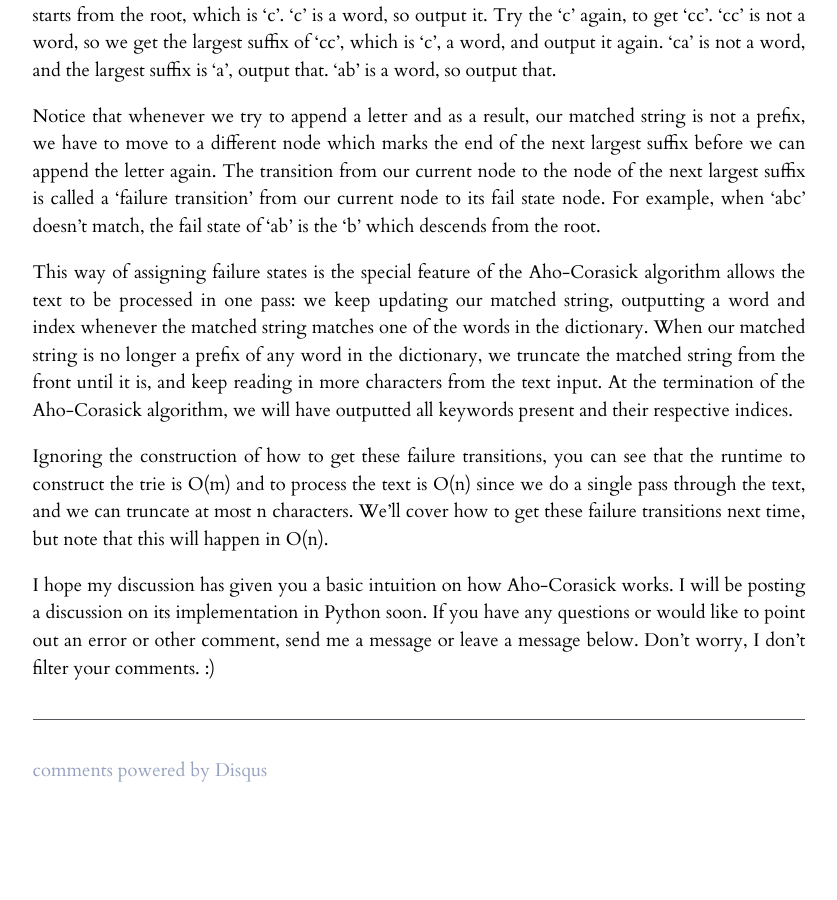
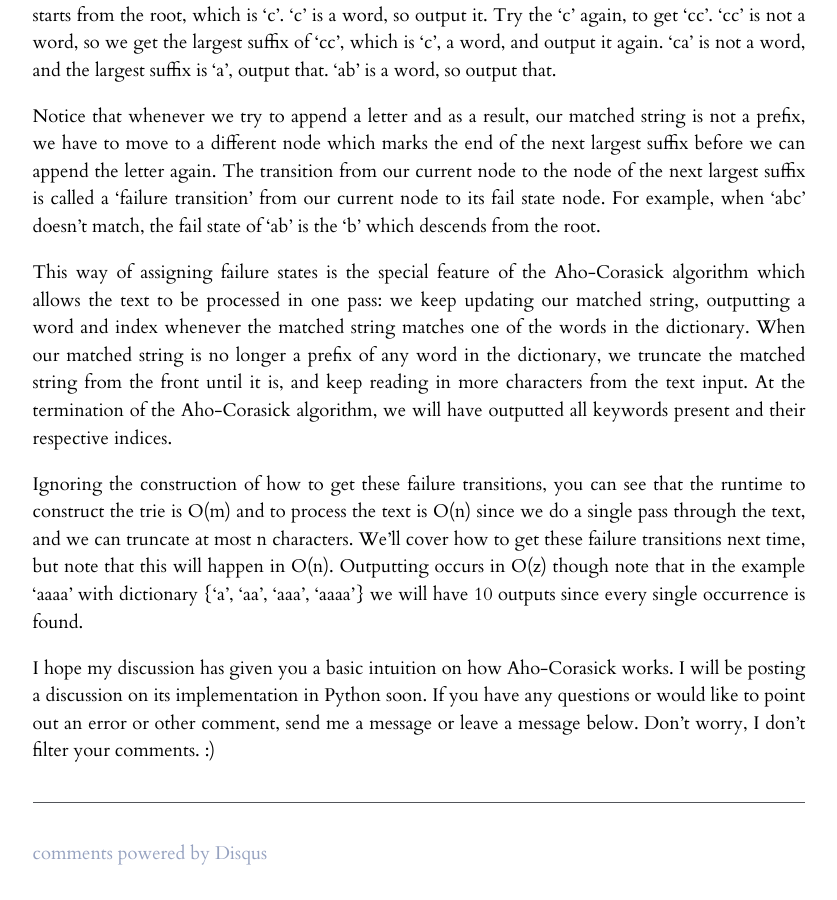
Before and after one commit to carshen/carshen.github.io, a Jekyll site: the page built from _posts/2014-03-25-inuition-aho-corasick-algorithm.markdown, in a window 1280 px wide and 900 px high, scrolled down 1725 px. Shown: the whole window, without its empty margins (221-1058 px from the left). Built offline with Jekyll 4.4.1, drawn with Linux system fonts in a browser that asks for light colours; Markdown is read by kramdown in place of the engine named in the settings; comment, search, counter and statistics services are not loaded; before the commit the page ends 2546 px from its top, so only the background shows below that.

Commit message:
more minor

```diff
--- a/_posts/2014-03-25-inuition-aho-corasick-algorithm.markdown
+++ b/_posts/2014-03-25-inuition-aho-corasick-algorithm.markdown
@@ -86,7 +86,7 @@ match, the fail state of 'ab' is the 'b' which descends from the root.
 
 
 This way of assigning failure states is the special feature of the
-Aho-Corasick algorithm allows the text to be processed in one pass: we
+Aho-Corasick algorithm which allows the text to be processed in one pass: we
 keep updating our matched string, outputting a word and index whenever
 the matched string matches one of the words in the dictionary. When
 our matched string is no longer a prefix of any word in the
@@ -100,6 +100,7 @@ Ignoring the construction of how to get these failure transitions, you
 can see that the runtime to construct the trie is O(m) and to process
 the text is O(n) since we do a single pass through the text, and we
 can truncate at most n characters. We'll cover how to get these failure transitions next time, but note that this will happen in O(n).
+Outputting occurs in O(z) though note that in the example 'aaaa' with dictionary {'a', 'aa', 'aaa', 'aaaa'} we will have 10 outputs since every single occurrence is found.
 
 
 I hope my discussion has given you a basic intuition on how
```
